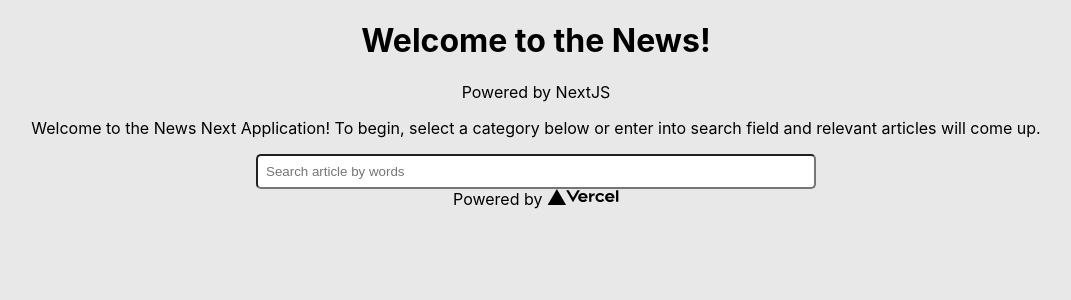
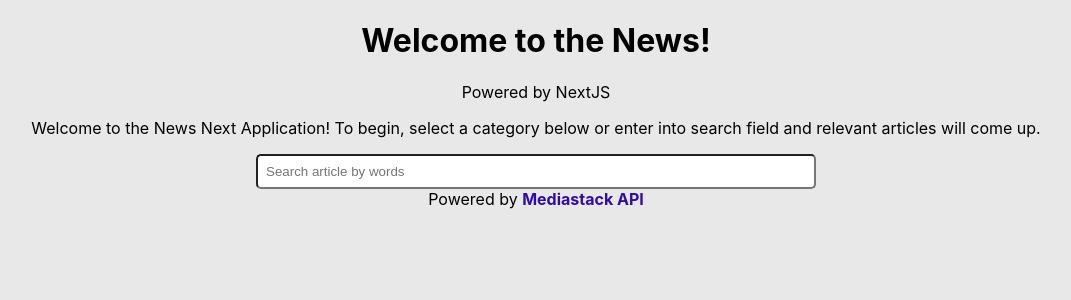
Before and after one commit to WesloTheWeb/news-app-next, a Next.js app: page / in a window 1280 px wide. Shown: the top 300 px of the page, without its empty margins (104-1175 px from the left). Built offline with nearby package versions, Linux system fonts and the light colour scheme.

Commit message:
Searchbar component created, footer changes

```diff
--- a/pages/index.js
+++ b/pages/index.js
@@ -1,7 +1,8 @@
 import Head from 'next/head'
-import Image from 'next/image'
+// import Image from 'next/image'
 import styles from '../styles/Home.module.css'
-import SearchBar from '../src/components/SearchBar/SearchBar';
+import SearchBar from '../src/containers/SearchBar/SearchBar';
+import Footer from '../src/components/Footer/Footer';
 
 const { appHeader } = styles;
 
@@ -26,18 +27,7 @@
         </p>
         <SearchBar />
       </main>
-      <footer className={['centerText'].join('')}>
-        <a
-          href="https://vercel.com?utm_source=create-next-app&utm_medium=default-template&utm_campaign=create-next-app"
-          target="_blank"
-          rel="noopener noreferrer"
-        >
-          Powered by{' '}
-          <span className={styles.logo}>
-            <Image src="/vercel.svg" alt="Vercel Logo" width={72} height={16} />
-          </span>
-        </a>
-      </footer>
+      <Footer />
     </div>
   );
 };
--- /dev/null
+++ b/src/components/Footer/Footer.js
@@ -0,0 +1,21 @@
+import React from 'react';
+
+const Footer = (props) => {
+    return (
+        <footer className={['centerText'].join('')}>
+                Powered by {' '}
+            <a
+                href="https://mediastack.com/"
+                target="_blank"
+                rel="noopener noreferrer"
+            >
+                Mediastack API
+                {/* <span className={styles.logo}>
+                    <Image src="/vercel.svg" alt="Vercel Logo" width={72} height={16} />
+                </span> */}
+            </a>
+        </footer>
+    );
+};
+
+export default Footer;
--- a/src/components/SearchBar/SearchBar.js
+++ b/src/containers/SearchBar/SearchBar.js
@@ -8,7 +8,6 @@
         <form className={formContainer}>
             <input placeholder="Search article by words" />
         </form>
-
     );
 };
 
--- a/styles/globals.css
+++ b/styles/globals.css
@@ -8,8 +8,14 @@
 }
 
 a {
-  color: inherit;
+  color: #300DAB;
+  font-weight: bold;
   text-decoration: none;
+}
+
+a:hover {
+  opacity: .8;
+  border-bottom: 1px solid #000;
 }
 
 * {
```
Also changed, not shown: src/containers/SearchBar/SearchBar.module.css (renamed from src/components/SearchBar/SearchBar.module.css).
